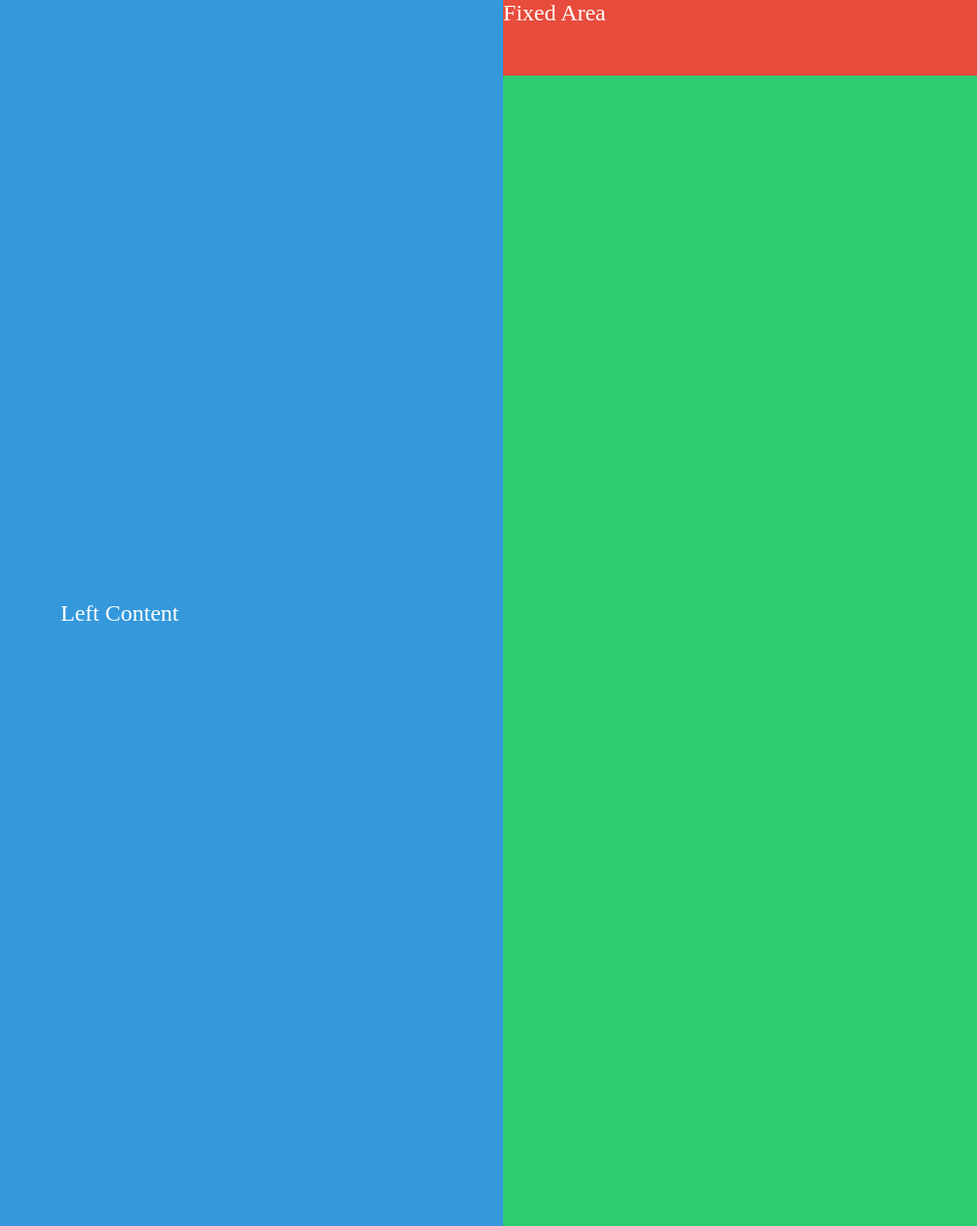
After one commit to jungleTeam3/project, a Flask app: page /layout in a window 1280 px wide. The commit adds this page. Shown: the whole page at 97% size, without its empty margins (272-1280 px from the left). Run offline with Flask 3, Linux system fonts and the light colour scheme.

Commit message:
layout 추가

```diff
--- a/app.py
+++ b/app.py
@@ -15,6 +15,10 @@ def home():
 def map():
    return render_template('test.html')
 
+@app.route('/layout')
+def layout():
+   return render_template('layout.html')
+
 @app.route('/api/list', methods=['GET'])
 def stars_list():
    # 1. db에서 mystar 목록 전체를 검색합니다. ID는 제외하고 like 가 많은 순으로 정렬합니다.
--- /dev/null
+++ b/templates/layout.html
@@ -0,0 +1,117 @@
+<!DOCTYPE html>
+<html lang="en">
+<head>
+  <meta charset="UTF-8">
+  <meta name="viewport" content="width=device-width, initial-scale=1.0">
+  <style>
+    body {
+      margin: 0;
+      padding: 0;
+      overflow: hidden;
+    }
+
+    #left {
+      position: absolute;
+      top: 0;
+      left: 0;
+      width: 61.8%;
+      height: 100vh;
+      background-color: #3498db; /* 왼쪽 영역 배경 색상 */
+    }
+
+    #right {
+	margin-left: 61.8%;
+	height: 100vh; /* Adjust the height as needed */
+	background-color: #2ecc71;
+	position: relative;
+	overflow: auto; /* Add overflow property */
+	}
+
+    #fixedArea {
+      position: absolute;
+      top: 0;
+      right: 0;
+      width: 100%;
+      height: 6.18%; /* 원하는 높이로 조절 */
+      background-color: #e74c3c; /* 고정 영역 배경 색상 */
+    }
+
+    /* 추가적인 스타일링 (예: 내용 중앙 정렬) */
+    #left, #right {
+      display: flex;
+      justify-content: center;
+      align-items: center;
+      color: #fff; /* 글자 색상 */
+      font-size: 24px;
+    }
+  </style>
+  <title>Golden Ratio Layout</title>
+</head>
+<body>
+  <div id="left">Left Content</div>
+  <div id="right">
+	<pre>
+		Right &nbsp
+
+
+
+
+
+
+
+
+
+
+
+
+
+
+
+
+
+
+
+
+
+
+
+
+
+
+
+
+
+
+
+
+
+
+
+
+
+
+
+
+
+
+
+
+
+
+
+
+
+
+
+
+
+
+
+
+
+		asdf
+	</pre>
+    <div id="fixedArea">Fixed Area</div>
+  </div>
+</body>
+</html>
--- a/templates/test.html
+++ b/templates/test.html
@@ -16,8 +16,13 @@
 
         /* 왼쪽 컨테이너 스타일링 */
         .left-container {
+            /* position: absolute; */
             width: 65%;
         }
+
+        /* .right {
+            float: right;
+        } */
 
         /* 지도와 파노라마 스타일링 */
         #map, #pano {
```
